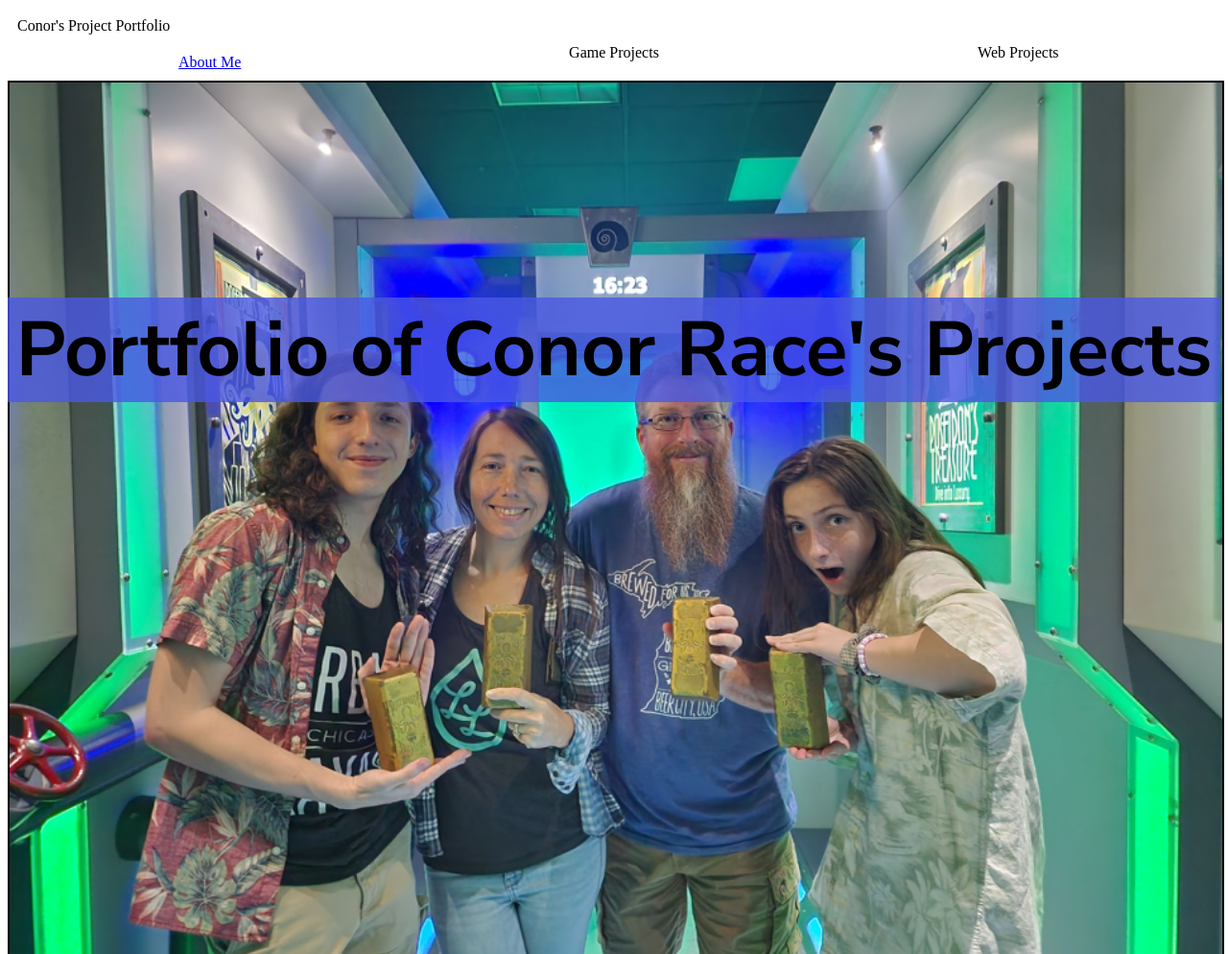
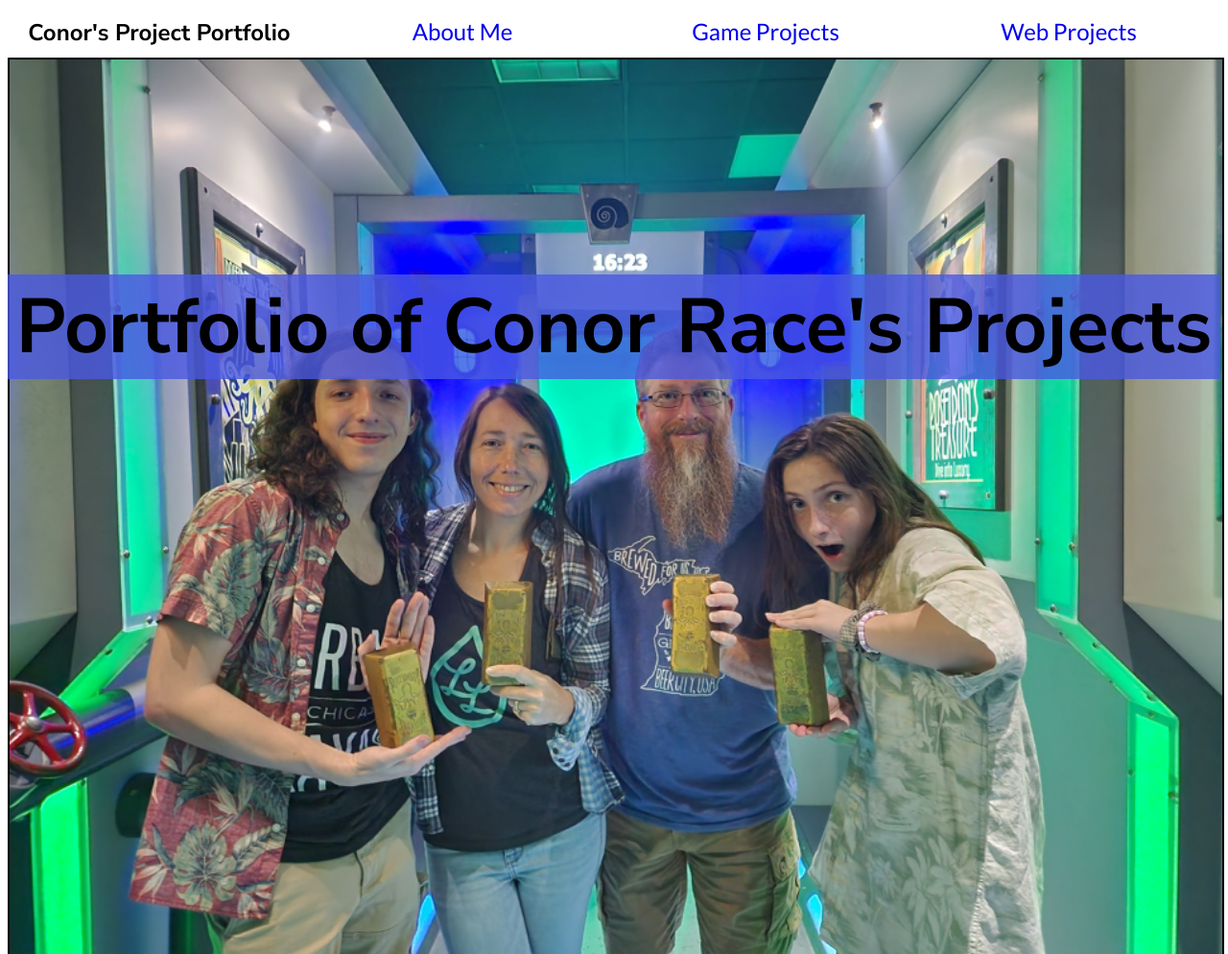
Before and after one commit to ConorJAT/Personal-Projects, a plain HTML site: page Portfolio 2.0/index.html in a window 1280 px wide. Shown: the top 994 px of the page at 96% size. Drawn offline with Linux system fonts and the light colour scheme.

Commit message:
Got the navbar working right

```diff
--- a/Portfolio 2.0/css/styles-main.css
+++ b/Portfolio 2.0/css/styles-main.css
@@ -38,9 +38,18 @@ p{
     text-align: center;
 }
 
-#nav_title{
-    max-width: 815px;
+#nav-title{
+    font-family: "Nunito Sans", Arial, sans-serif;
+    font-size: 18pt;
+    font-weight: 700;
 }
+
+#nav-menu a{
+    font-family: "Lato", Arial, sans-serif;
+    font-size: 18pt;
+    text-decoration: none;
+}
+
 
 #nav-menu a, #nav-title{
     display: block;
@@ -49,7 +58,7 @@ p{
 }
 
 #nav-menu li {
-    width: 33.333%;
+    width: 25%;
 }
 
 #nav-menu ul li {
--- a/Portfolio 2.0/index.html
+++ b/Portfolio 2.0/index.html
@@ -19,20 +19,20 @@
     <header>
 
         <nav>
-            <div id="nav-title">Conor's Project Portfolio</div>
 
             <ul id="nav-menu">
+                <li><div id="nav-title">Conor's Project Portfolio</div></li>
                 <li><a href="index.html#about-me">About Me</a></li>
-                <li>Game Projects
+                <li><a href="index.html#">Game Projects</a>
                     <ul class="nav-submenu">
-                        <li>Game #1</li>
-                        <li>Game #2</li>
+                        <li><a href="index.html#">Game #1</a></li>
+                        <li><a href="index.html#">Game #2</a></li>
                     </ul></li>
 
-                <li>Web Projects
+                <li><a href="index.html#">Web Projects</a>
                     <ul class="nav-submenu">
-                        <li>Web #1</li>
-                        <li>Web #2</li>
+                        <li><a href="index.html#">Web #1</a></li>
+                        <li><a href="index.html#">Web #2</a></li>
                     </ul></li>
             </ul>
         </nav>
```
